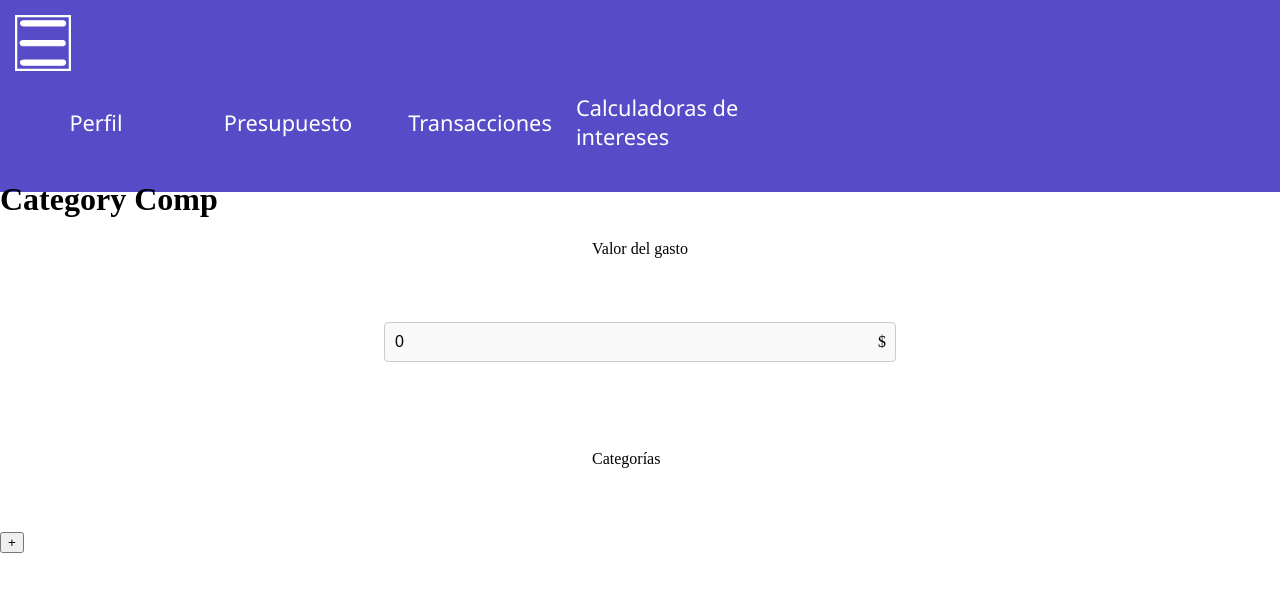
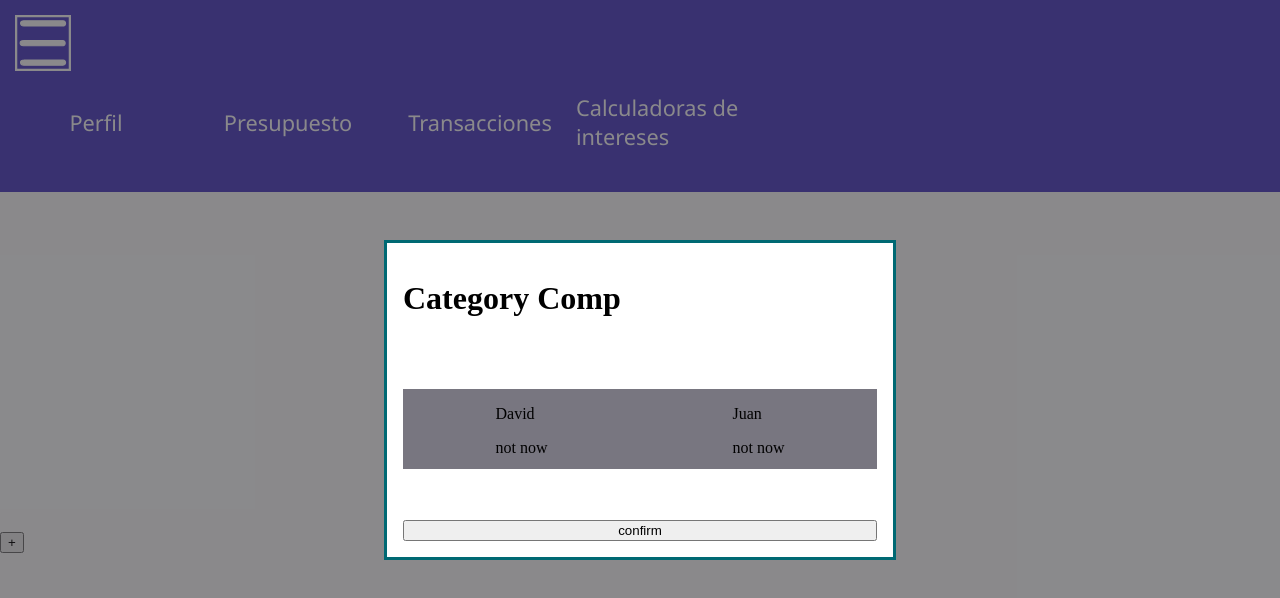
Before and after one commit to DavidDevVelandia/moneysafe, a Vue app: page /budget/expenses in a window 1280 px wide. Shown: the top 598 px of the page. Built offline with nearby package versions, Linux system fonts and the light colour scheme.

Commit message:
trabajando en ventana

```diff
--- a/src/components/budget/AddCategoryComp.vue
+++ b/src/components/budget/AddCategoryComp.vue
@@ -1,9 +1,53 @@
 <template>
-<h1>Category Comp</h1>
+<div class="div">
+    <div class="window">
+        <h1>Category Comp</h1>
+        <div class="categories-container">
+            <div v-for="category in categories" :key="category.id">
+                <p>{{ category.name }}</p>
+                <p>{{ category.image }}</p>
+            </div>
+        </div>
+        <button>confirm</button>
+    </div>
+</div>
 </template>
 <style lang="scss" scoped>
-
+@import "./../../scss/colors";
+.div{
+    display: flex;
+    justify-content: center;
+    align-items: center;
+    width: 100vw;
+    height: 100%;
+    background-color: #1c1b1f83;
+}
+.window{
+    box-sizing: border-box;
+    display: flex;
+    flex-direction: column;
+    justify-content: space-between;
+    width: 40vw;
+    min-width: 300px;
+    height: 20rem;
+    padding: 1rem;
+    background-color: $md-theme-light-on-primary;
+    border: 3px solid $md-theme-light-tertiary;
+}
+.categories-container{
+    display: flex;
+    flex-direction: row;
+    justify-content: space-around;
+    height: 5rem;
+    width: 100%;
+    background-color: #787680;
+}
 </style>
 <script setup>
+import { ref } from "vue";
+//import AddCategory from "./../categories/categories"
+import { ShowCategories } from "../categories/categories";
+const categories = ref(ShowCategories())
 
+console.log(categories.value[0].name)
 </script>
--- a/src/components/budget/ExpensesComp.vue
+++ b/src/components/budget/ExpensesComp.vue
@@ -42,11 +42,12 @@
     }
 }
 .AddCategoryWindow{
-
-    display: block;
+    display: flex;
     position: absolute;
-    width: 80vw;
-    top: 10rem;
+    width: 100vw;
+    height: 100%;
+    top: 0;
+    z-index: 1100;
 }
 </style>
 <script setup>
--- a/src/components/categories/categories.js
+++ b/src/components/categories/categories.js
@@ -1,11 +1,39 @@
-let categories = [];
+let categories = [
+    {
+        name: "David",
+        image: "not now",
+        id: generateUniqueId()
+    },
+    {
+        name: "Juan",
+        image: "not now",
+        id: generateUniqueId()
+    }
+];
 
 function createCategory(name, image){
     return {
         name: name,
-        image: image
+        image: image,
+        id: generateUniqueId()
     }
 }
+
 export function AddCategory(name, image){
     categories.push(createCategory(name, image))
 }
+export function ShowCategories(){
+    return categories
+}
+
+function generateUniqueId() {
+    const timestamp = Date.now();
+
+    const randomNum = Math.floor(Math.random() * 100000);
+
+    const randomString = randomNum.toString().padStart(5, '0');
+
+    const uniqueId = `${timestamp}-${randomString}`;
+
+    return uniqueId;
+}
```
